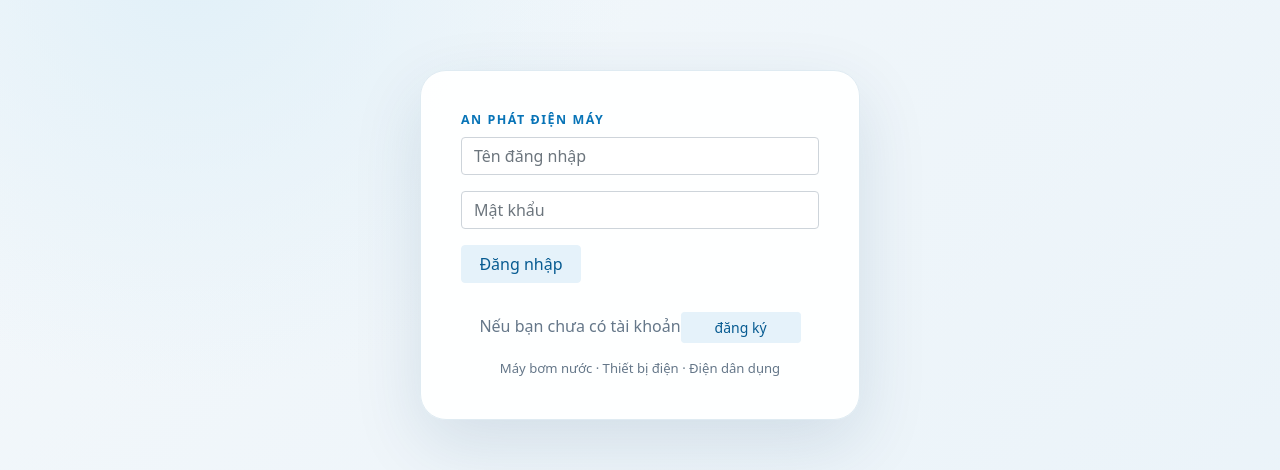
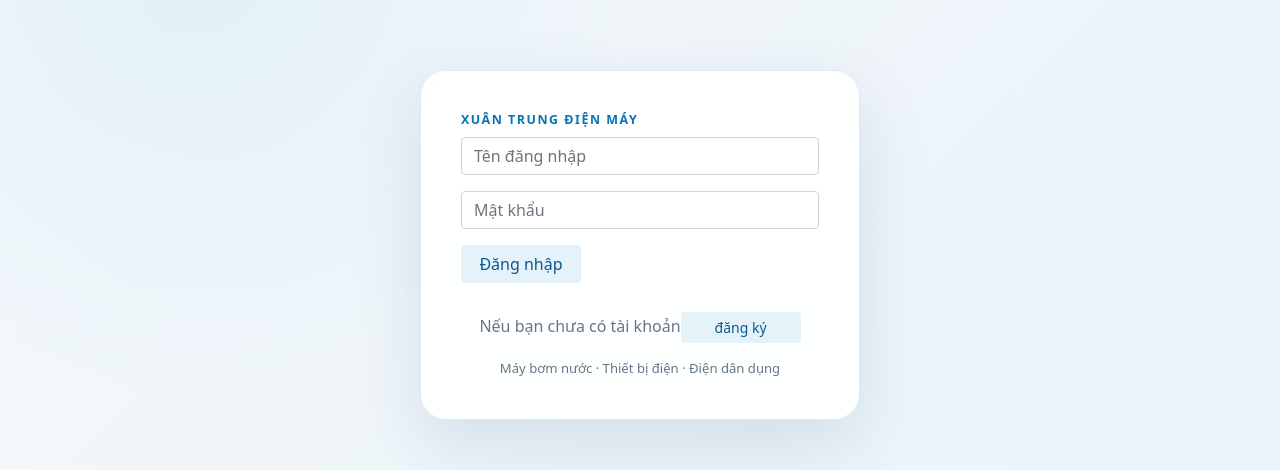
Before and after one commit to website-ban-hang/my_firt_website, a React (Create React App) app in the folder client/: page /login in a window 1280 px wide. Shown: the part 163-633 px from the top of the page. Built offline with nearby package versions, Linux system fonts and the light colour scheme; no server answers; a web font is replaced by a local one.

Commit message:
Rebrand storefront as Xuan Trung Dien May

```diff
--- a/client/src/design-system.css
+++ b/client/src/design-system.css
@@ -171,12 +171,12 @@ a{color:#0874b7}
 .table thead th{background:#e8f3f9;color:#075b91}
 .landing,.landing2,.landing3,.landingsuathongtin{background:radial-gradient(circle at 15% 15%,#e1f0f8 0,transparent 34%),linear-gradient(135deg,#f4f8fb,#eaf3f9);color:#172b3d}
 .landing-inner form{border-color:#dfebf2;background:rgba(255,255,255,.96);box-shadow:0 24px 70px rgba(8,61,99,.12)}
-.landing-inner form::before{content:'AN PHÁT ĐIỆN MÁY';color:#0874b7;letter-spacing:.12em}
+.landing-inner form::before{content:'XUÂN TRUNG ĐIỆN MÁY';color:#0874b7;letter-spacing:.12em}
 .landing-inner form::after{content:'Máy bơm nước · Thiết bị điện · Điện dân dụng';color:#657789}
 .landing .navbar,.landing2 .navbar,.landing3 .navbar{background:rgba(8,47,76,.96)!important}
 .landing .navbar a,.landing2 .navbar a,.landing3 .navbar a{color:#fff!important}
 .itemnavbar{background:rgba(255,255,255,.96);border-color:#e0eaf1}
-.itemnavbar::before{content:'AN PHÁT ĐIỆN MÁY';color:#075b91;letter-spacing:.06em}
+.itemnavbar::before{content:'XUÂN TRUNG ĐIỆN MÁY';color:#075b91;letter-spacing:.06em}
 .itemnavbar .btnHomeDB:hover,.itemnavbar .btnContact:hover{background:#e5f2fa!important}
 .itemnavbar .btnHomeDB a,.itemnavbar .btnContact a{color:#173b54!important}
 .cartbtn>button{background:#0874b7!important}
@@ -217,3 +217,10 @@ button,a,input,select,textarea{-webkit-tap-highlight-color:transparent}
 .electrical-contact-page .descriptionContact h2{font-size:clamp(1.8rem,4vw,2.8rem);font-weight:800}
 .electrical-contact-page .descriptionContact p{color:#657789;line-height:1.8}
 @media(max-width:700px){.electrical-contact-page .containerContact{grid-template-columns:1fr;margin:1rem auto;padding:.4rem;gap:1rem}.electrical-contact-symbol{min-height:180px;font-size:90px}.electrical-contact-page .descriptionContact{padding:1.2rem}}
+
+/* Xuân Trung Điện Máy brand mark */
+.guest-brand-mark img{display:block;width:100%;height:100%;object-fit:contain;padding:5px}
+.guest-brand-name{font-weight:900!important;letter-spacing:.015em!important}
+.guest-brand-name>span{display:block;font-weight:900}
+.itemnavbar::before{content:'XUÂN TRUNG ĐIỆN MÁY'!important;font-weight:900}
+.landing-inner form::before{content:'XUÂN TRUNG ĐIỆN MÁY'!important;font-weight:900}
```
